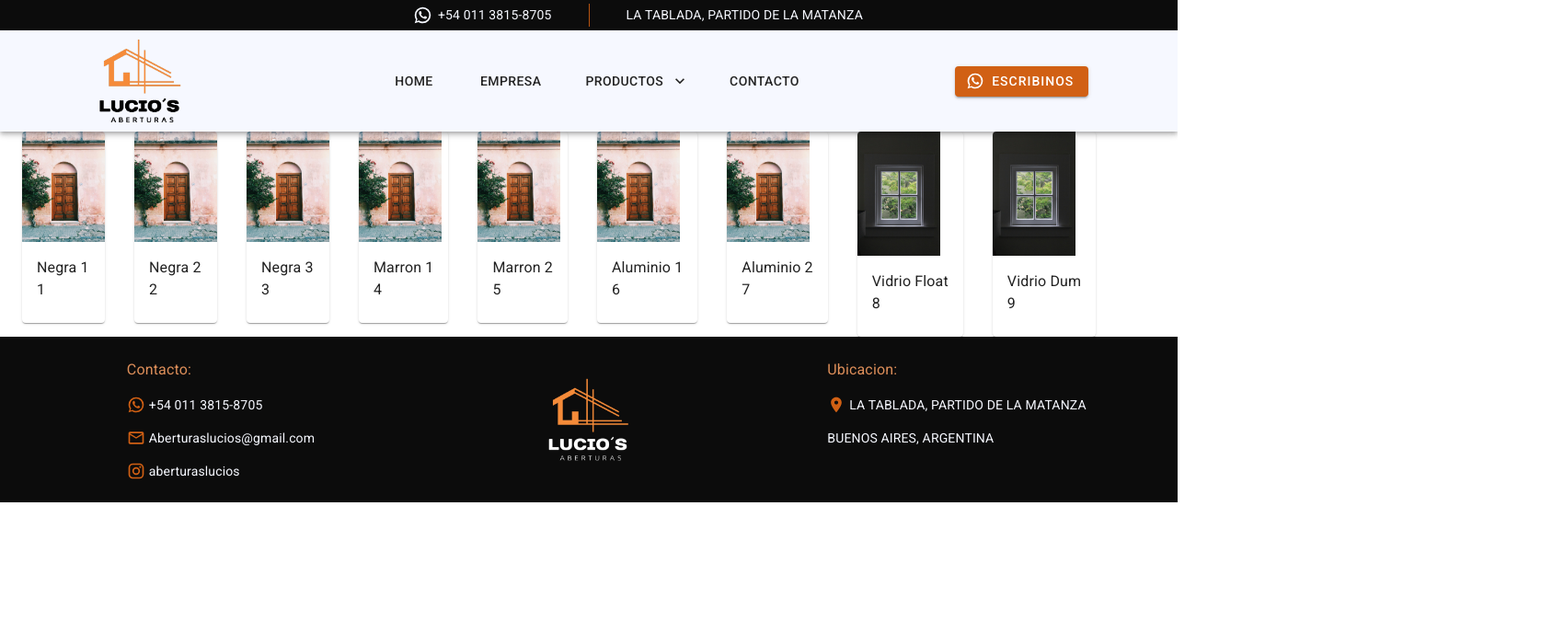
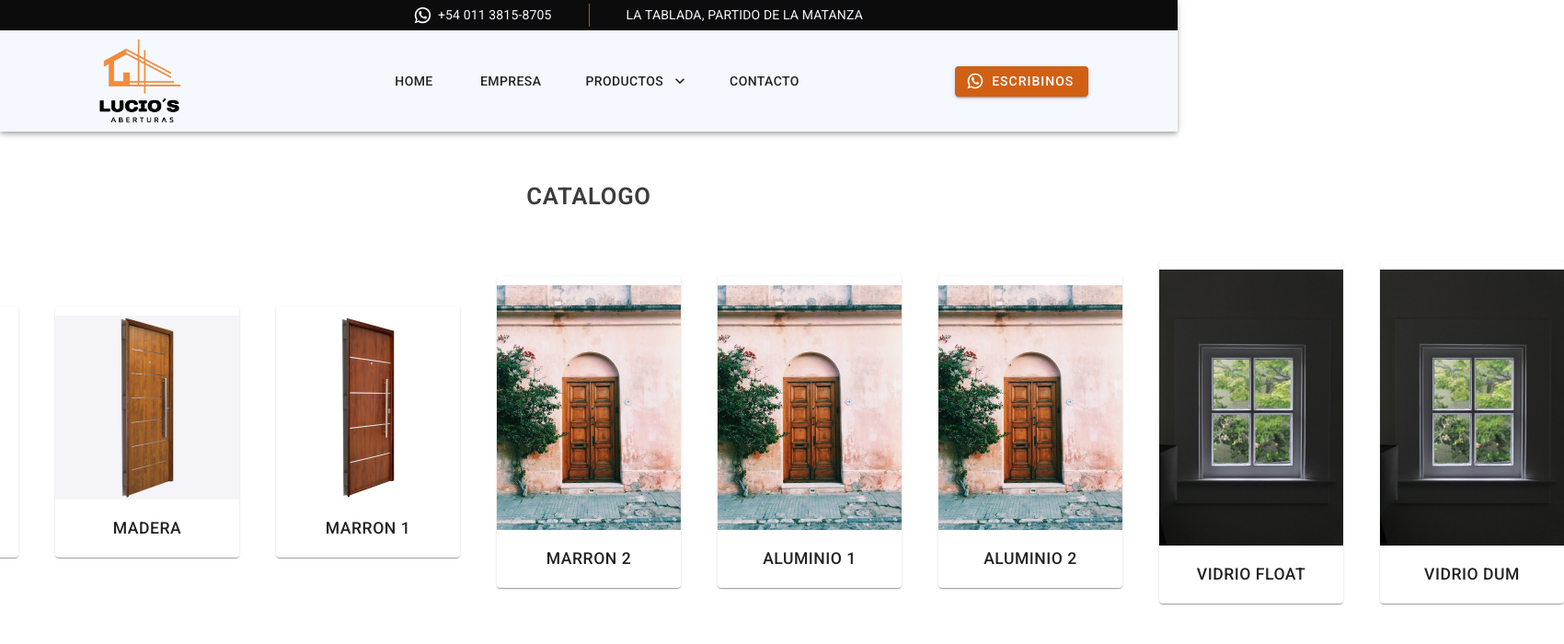
Before and after one commit to FacuBitz/Aberturas, a React (Vite) app: page /catalogue in a window 1280 px wide. Shown: the top 700 px of the page at 92% size, 1700 px wide, since content can reach past the window. Built offline with nearby package versions, Linux system fonts and the light colour scheme.

Commit message:
render items

```diff
--- a/public/data.json
+++ b/public/data.json
@@ -1,38 +1,74 @@
 [
   {
     "id": 1,
-    "name": "Negra 1",
-    "img": "/public-img/fotopuerta.jpg",
+    "title": "Nuevas Puertas PAVIR de acero foliadas",
+    "name": "Placa",
+    "img": "/public-img/foliada-caoba-fuga.png",
+    "alt": "Puerta de interior color marron",
     "category": "interior",
-    "subCategory": "abrir"
+    "subCategory": "abrir",
+    "description": [
+      " - Máxima seguridad: Hojas de 2 ́ ́ espesor + Triple Contacto: sistema antibarreta único en el mercado!",
+      "Aislación termoacústica: con Poliuretano de alta adherencia expandido al 100%.",
+      "Protección anticorrosiva acero galvanizado con cobertura de zinc.",
+      "Terminación superior: modelos foliadas con revestimiento de lámina foliada de PVC simil madera.",
+      "Hermeticidad: únicas puertas con burlete instalado.",
+      "Libre mantenimiento. Resistente al agua y a los rayos UV.",
+      "Cilindro Europerfil con llave computada.",
+      "Diseño superior: barrales de primera calidad y apliques de acero inoxidable.",
+      "Nuevo marco 45° también foliado, que acompaña resaltando el diseño simil madera de las puertas.",
+      "Sistema exclusivo de hoja recambiable: único en el mercado.",
+      "Brinda la posibilidad de reemplazar solo la hoja, sin cambiar el marco"
+    ]
   },
   {
     "id": 2,
-    "name": "Negra 2",
-    "img": "/public-img/fotopuerta.jpg",
+    "title": "Puertas",
+    "name": "Corrediza",
+    "img": "/public-img/foliada-caoba-fuga.png",
     "category": "interior",
     "subCategory": "abrir"
   },
   {
     "id": 3,
-    "name": "Negra 3",
-    "img": "/public-img/fotopuerta.jpg",
-    "category": "exterior",
-    "subCategory": "abrir"
+    "title": "Nuevas Puertas PAVIR de madera",
+    "name": "Madera",
+    "img": "/public-img/foliada-imperia-fuga.jpg",
+    "alt": "Puerta de interior color marron",
+    "category": "interior",
+    "subCategory": "abrir",
+    "description": [
+      "La mejor calidad y estética hacen que nuestras puertas placas y corredizas cumplan con las características que nuestros clientes necesitan. Están compuestas por un bastidor de pino.",
+      "Pueden ser enchapadas en cedro, MDF, texturadas o melamina y las terminaciones pueden ser para pintar, barnizar o libre mantenimiento.",
+      "Trabajamos con las mejores marcas del mercado, Gromanti, Oblak y  Caia Placas",
+      "Medidas de paso: 0.60, 0.70, 0.80 y 0.90 por 2.00mts de altura."
+    ]
   },
   {
     "id": 4,
     "name": "Marron 1",
-    "img": "/public-img/fotopuerta.jpg",
+    "img": "/public-img/foliada-caoba-fuga.png",
     "category": "exterior",
-    "subCategory": "corredizas"
+    "subCategory": "corredizas",
+    "description": [
+      "La mejor calidad y estética hacen que nuestras puertas placas y corredizas cumplan con las características que nuestros clientes necesitan. Están compuestas por un bastidor de pino.",
+      "Pueden ser enchapadas en cedro, MDF, texturadas o melamina y las terminaciones pueden ser para pintar, barnizar o libre mantenimiento.",
+      "Trabajamos con las mejores marcas del mercado, Gromanti, Oblak y  Caia Placas",
+      "Medidas de paso: 0.60, 0.70, 0.80 y 0.90 por 2.00mts de altura."
+    ]
   },
   {
     "id": 5,
     "name": "Marron 2",
     "img": "/public-img/fotopuerta.jpg",
     "category": "exterior",
-    "subCategory": "corredizas"
+    "subCategory": "corredizas",
+    "description": [
+      "La mejor calidad y estética hacen que nuestras puertas placas y corredizas cumplan con las características que nuestros clientes necesitan. Están compuestas por un bastidor de pino.",
+      "Pueden ser enchapadas en cedro, MDF, texturadas o melamina y las terminaciones pueden ser para pintar, barnizar o libre mantenimiento.",
+      "Trabajamos con las mejores marcas del mercado, Gromanti, Oblak y  Caia Placas",
+      "Medidas de paso: 0.60, 0.70, 0.80 y 0.90 por 2.00mts de altura."
+    ]
   },
   {
     "id": 6,
--- a/src/App.css
+++ b/src/App.css
@@ -68,3 +68,12 @@ a {
   text-decoration: none;
   display: block;
 }
+
+/* Classes for item rendering */
+.img {
+  max-width: 100%;
+  height: auto;
+}
+.white-space {
+  white-space: break-spaces;
+}
--- a/src/components/Item.jsx
+++ b/src/components/Item.jsx
@@ -1,24 +1,39 @@
-import { Card, CardContent, CardMedia, Stack, Typography } from "@mui/material";
+import Card from "@mui/material/Card";
+import CardContent from "@mui/material/CardContent";
+import CardMedia from "@mui/material/CardMedia";
+import CardActionArea from "@mui/material/CardActionArea";
+import Stack from "@mui/material/Stack";
+import Typography from "@mui/material/Typography";
 import React from "react";
+import { Link } from "react-router-dom";
+import { Box } from "@mui/material";
 
-const Item = ({ id, category, name, img }) => {
+const Item = ({ id, title, category, sub, name, img }) => {
   console.log("item");
   return (
-    <div>
+    <Box margin="auto">
       <Card>
+        <CardActionArea component={Link} to={`/item/${id}`}>
           <CardMedia
             image={img}
             component="img"
-          sx={{ maxWidth: { xs: "60px", md: "90px" } }}
+            sx={{
+              maxWidth: { xs: "100px", br400: "320px" },
+              paddingTop: "10px",
+              minWidth: "200px",
+              margin: "auto",
+            }}
           />
           <CardContent>
             <Stack>
-            <Typography>{name}</Typography>
-            <Typography>{id}</Typography>
+              <Typography variant="button" fontSize="1.1rem" textAlign="center">
+                {name}
+              </Typography>
             </Stack>
           </CardContent>
+        </CardActionArea>
       </Card>
-    </div>
+    </Box>
   );
 };
 
--- a/src/components/ItemDetail.jsx
+++ b/src/components/ItemDetail.jsx
@@ -3,41 +3,53 @@ import {
   Button,
   ButtonGroup,
   Card,
+  Container,
   Divider,
   ImageList,
   Stack,
   Typography,
 } from "@mui/material";
 import React from "react";
+import CardMedia from "@mui/material/CardMedia";
 
 const ItemDetail = ({ data }) => {
   return (
-    <div>
+    <Container>
       {data.map((prod) => (
-        <Box pt="50px" key={prod.id}>
-          <Card maxW="sm">
-            <Card>
-              <ImageList src={prod.img} alt={prod.name} borderRadius="lg" />
-              <Stack mt="6" spacing="3">
-                <Typography size="md">{prod.name}</Typography>
-                <Typography>{prod.description}</Typography>
-                <Typography color="blue.600" fontSize="2xl">
-                  {prod.price}
-                </Typography>
-              </Stack>
-            </Card>
-            <Divider />
-            <Box>
-              <ButtonGroup spacing="2">
-                <Button variant="ghost" colorScheme="blue">
-                  Agregar
-                </Button>
-              </ButtonGroup>
+        <Box key={prod.id}>
+          <Stack
+            sx={{ flexDirection: { xs: "column", sm: "row" } }}
+            marginY="80px"
+            justifyContent="center"
+          >
+            <Box maxWidth="500px">
+              <img src={prod.img} className="img" alt={prod.alt} />
             </Box>
-          </Card>
+            <Stack spacing={1}>
+              <Typography
+                variant="button"
+                fontSize="1.5rem"
+                fontWeight={600}
+                color="error"
+              >
+                Caracteristicas
+              </Typography>
+              <Typography variant="h6" color="secondary.light">
+                {prod.title}
+              </Typography>
+              <Typography
+                className="white-space"
+                variant="subtitle2"
+                fontSize="0.96rem"
+                lineHeight="28px"
+              >
+                {prod.description.join("\n - ")}
+              </Typography>
+            </Stack>
+          </Stack>
         </Box>
       ))}
-    </div>
+    </Container>
   );
 };
 
--- a/src/components/ItemDetailContainer.jsx
+++ b/src/components/ItemDetailContainer.jsx
@@ -1,4 +1,7 @@
 import React from "react";
+import { useParams } from "react-router-dom";
+import { useState, useEffect } from "react";
+import ItemDetail from "./ItemDetail";
 
 const ItemDetailContainer = () => {
   const { id } = useParams();
--- a/src/components/ItemList.jsx
+++ b/src/components/ItemList.jsx
@@ -3,23 +3,27 @@ import React from "react";
 import Item from "./Item";
 
 const ItemList = ({ products }) => {
-  console.log("ItemList");
-  console.log(products);
   return (
     <div>
-      <Container maxWidth="container.xl">
-        <Stack spacing={4} flexDirection="row">
+      <Stack
+        spacing={5}
+        flexDirection="row"
+        marginBottom="80px"
+        justifyContent="center"
+        sx={{ flexDirection: { xs: "column", br750: "row" } }}
+      >
         {products.map((product) => (
           <Item
             key={product.id}
             id={product.id}
+            title={product.title}
             img={product.img}
             name={product.name}
             category={product.category}
+            sub={product.subCategory}
           />
         ))}
       </Stack>
-      </Container>
     </div>
   );
 };
--- a/src/components/ItemListContainer.jsx
+++ b/src/components/ItemListContainer.jsx
@@ -1,4 +1,4 @@
-import { Box, Typography } from "@mui/material";
+import { Box, Container, Stack, Typography } from "@mui/material";
 import React from "react";
 import { useEffect, useState } from "react";
 import { useParams } from "react-router-dom";
@@ -36,15 +36,24 @@ const ItemListContainer = () => {
     fetchData();
   }, [category]);
   return (
-    <div>
-      <Box h="100px" color="black">
-        <Typography as="h2" size="2xl">
-          {category}
-          {/* {!category ? <p>Catalogo</p> : <p>{`${category}`}</p>} */}
+    <Container>
+      <Stack
+        height="100px"
+        justifyContent="center"
+        alignItems="center"
+        marginY="20px"
+      >
+        <Typography
+          variant="button"
+          sx={{ fontSize: { xs: "1.3rem", br400: "1.6rem" } }}
+          fontWeight={600}
+          color="secondary.light"
+        >
+          Catalogo {category}
         </Typography>
-      </Box>
+      </Stack>
       <ItemList products={prod} />
-    </div>
+    </Container>
   );
 };
 
--- a/src/styles/theme/index.js
+++ b/src/styles/theme/index.js
@@ -36,6 +36,7 @@ const theme = createTheme({
       xs: 0,
       br400: 400,
       sm: 600,
+      br750: 750,
       md: 900,
       lg: 1200,
       xl: 1536,
```
Also changed, not shown: public/public-img/foliada-caoba-fuga.png (added), public/public-img/foliada-imperia-fuga.jpg (added). Lines whose indentation alone changed are shown as unchanged.
